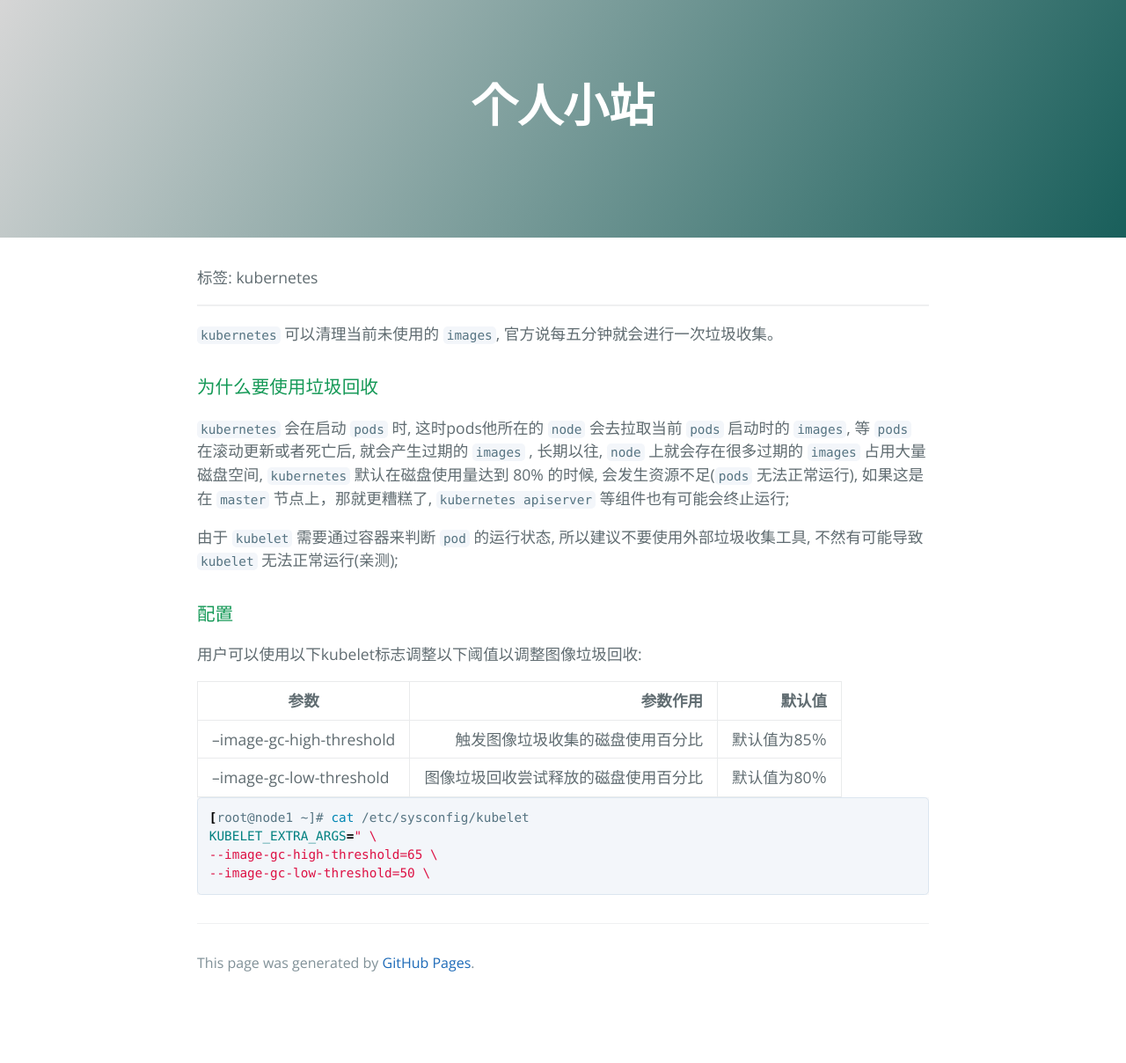
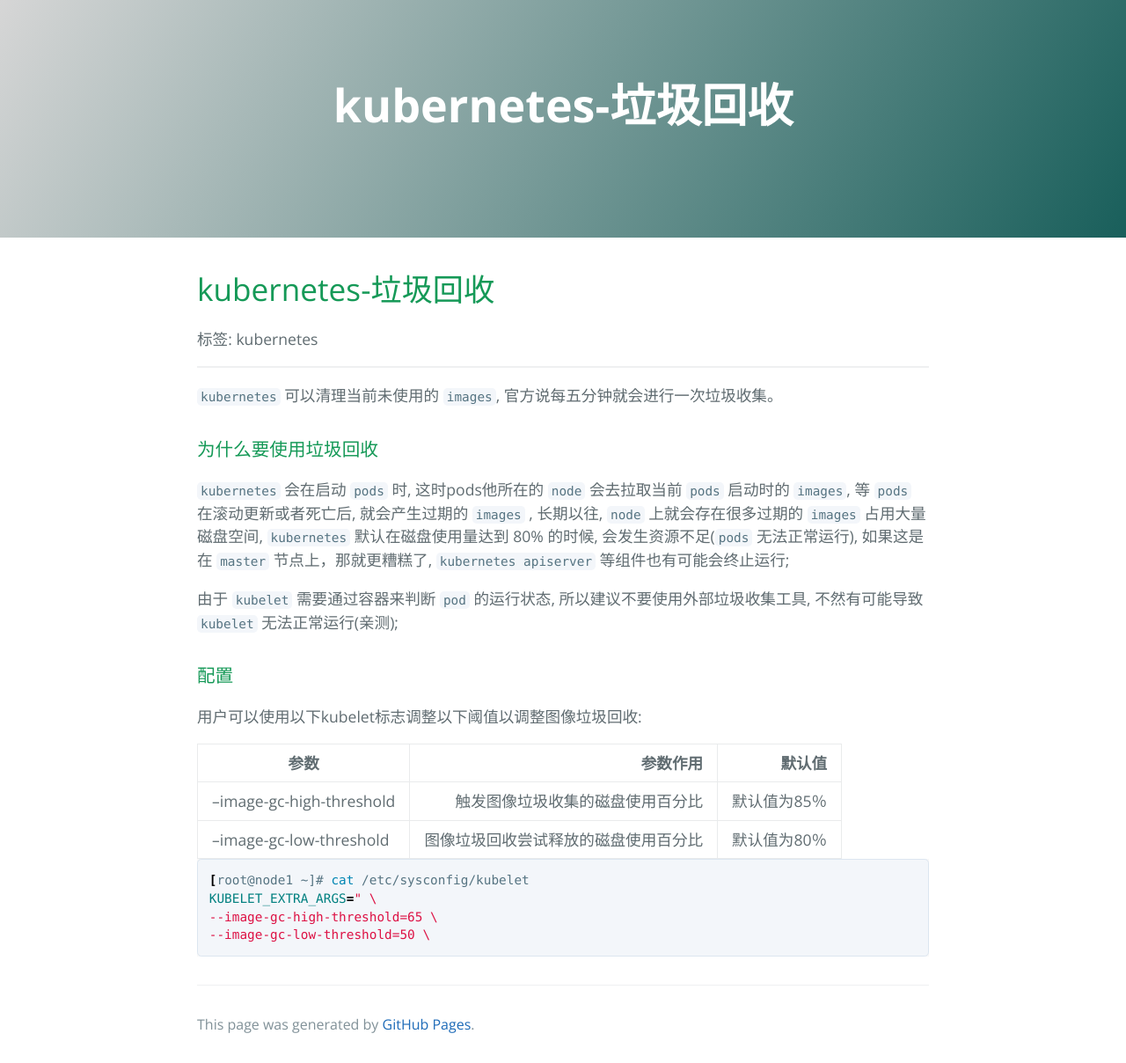
Before and after one commit to wopincm/wopincm.github.io, a Jekyll site: the page built from blog/kubernetes/kubernetes-垃圾回收.md, in a window 1280 px wide. Shown: the whole page at 88% size. Built offline with Jekyll 4.4.1, drawn with Linux system fonts in a browser that asks for light colours; our own code applies the rules of GitHub Pages for plain Markdown files; the repository's description, which GitHub fills in, is left out; before the commit the page ends 1138 px from its top, so only the background shows below that.

Commit message:
update kubernetes-垃圾回收

````diff
--- a/blog/kubernetes/kubernetes-垃圾回收.md
+++ b/blog/kubernetes/kubernetes-垃圾回收.md
@@ -1,4 +1,4 @@
-<!-- # kubernetes-垃圾回收      -->
+# kubernetes-垃圾回收
 标签: kubernetes
 
 ---
@@ -20,6 +20,7 @@
 | --image-gc-high-threshold | 触发图像垃圾收集的磁盘使用百分比 | 默认值为85％ |
 | --image-gc-low-threshold | 图像垃圾回收尝试释放的磁盘使用百分比 | 默认值为80％ |
 
+
 ```shell
 [root@node1 ~]# cat /etc/sysconfig/kubelet
 KUBELET_EXTRA_ARGS=" \
````
